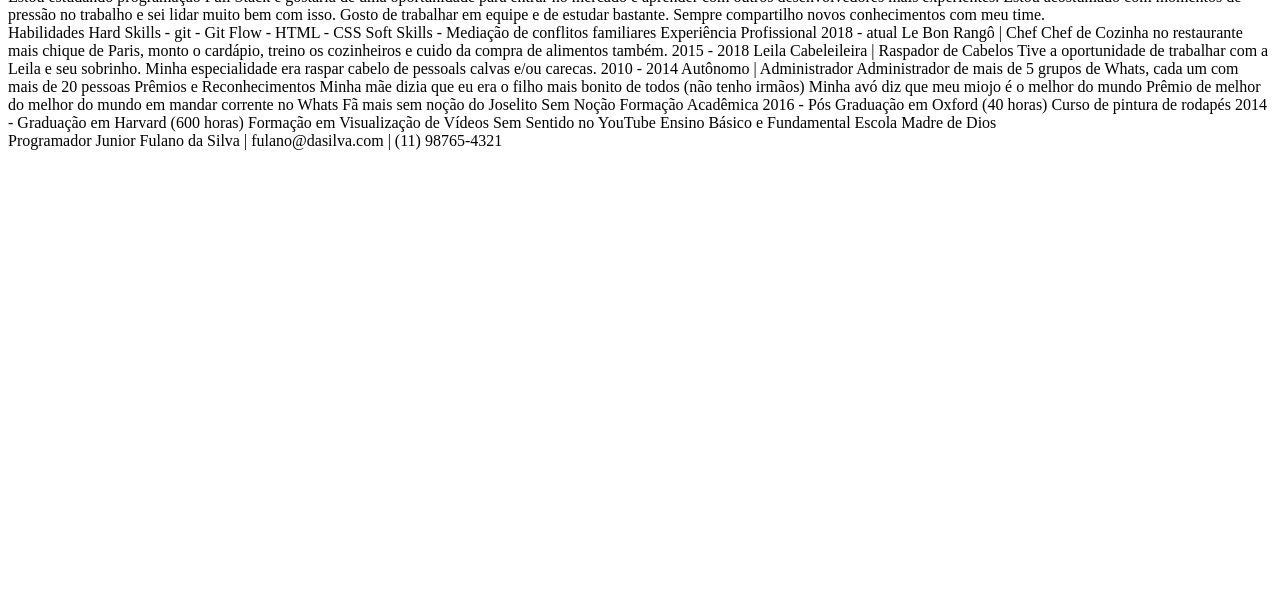
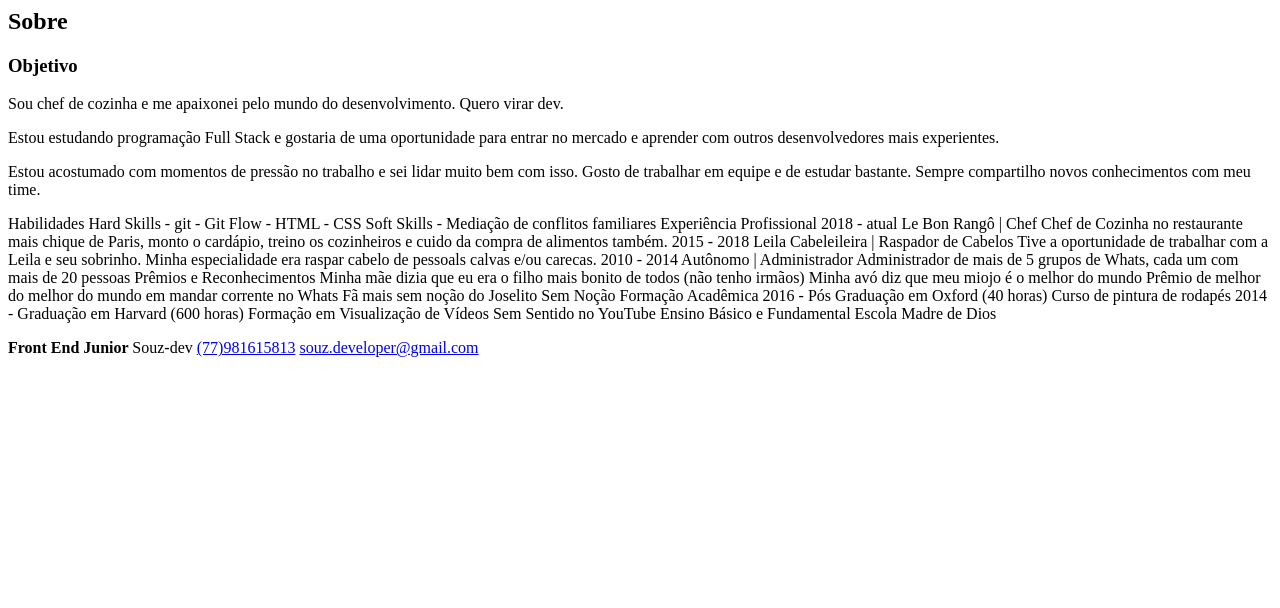
Before and after one commit to souz-dev/Aula-pratica-html-css, a plain HTML site: page index.html in a window 1280 px wide. Shown: the part 192-800 px from the top of the page. Drawn offline with Linux system fonts and the light colour scheme.

Commit message:
estruturando footer +  aside

```diff
--- a/index.html
+++ b/index.html
@@ -12,15 +12,18 @@
     Programador Front End Junior</h1>
     <img src="./assets/img/imagem-de-perfil.jpg" alt="imagem de perfil" width="96" height="96"/>
     <span>Souz-dev</span>
-    <a href="tel:+5577981615813"  >77981615813</a>
+    <a href="tel:+5577981615813" target="_blank" title="Ligar para Hiago Souza" rel="external noopener noreferrer" referrerpolicy="noreferrer">(77)981615813</a>
+      <a href="mailto:" target="_blank" title="Enviar email para Hiago Souza" rel="external noopener noreferrer" referrerpolicy="noreferrer">souz.developer@gmail.com</a>
 
-    fulano@dasilva.com
   </header>
   <aside>
-
-    Estou estudando programação Full Stack e gostaria de uma oportunidade para entrar no mercado e aprender com outros desenvolvedores mais experientes.
-    Estou acostumado com momentos de pressão no trabalho e sei lidar muito bem com isso. Gosto de trabalhar em equipe e de estudar bastante. Sempre compartilho novos conhecimentos com meu time.
-
+    <h2>Sobre</h2>
+    <article>
+      <h3>Objetivo</h3>
+      <p>Sou chef de cozinha e me apaixonei pelo mundo do desenvolvimento. Quero virar dev.</p>
+      <p>Estou estudando programação Full Stack e gostaria de uma oportunidade para entrar no mercado e aprender com outros desenvolvedores mais experientes.</p>
+      <p>Estou acostumado com momentos de pressão no trabalho e sei lidar muito bem com isso. Gosto de trabalhar em equipe e de estudar bastante. Sempre compartilho novos conhecimentos com meu time.</p>
+    </article>
   </aside>
   <main>
     Habilidades
@@ -68,7 +71,13 @@
     Escola Madre de Dios
   </main>
   <footer>
-    Programador Junior Fulano da Silva | fulano@dasilva.com | (11) 98765-4321
+        <p>
+        <strong> Front End Junior </strong>
+        <span>Souz-dev</span>
+        <a href="tel:+5577981615813" target="_blank" title="Ligar para Hiago Souza" rel="external noopener noreferrer" referrerpolicy="noreferrer">(77)981615813</a>
+          <a href="mailto:" target="_blank" title="Enviar email para Hiago Souza" rel="external noopener noreferrer" referrerpolicy="noreferrer">souz.developer@gmail.com</a>
+        </p>
+
   </footer>
 </body>
 </html>
```
